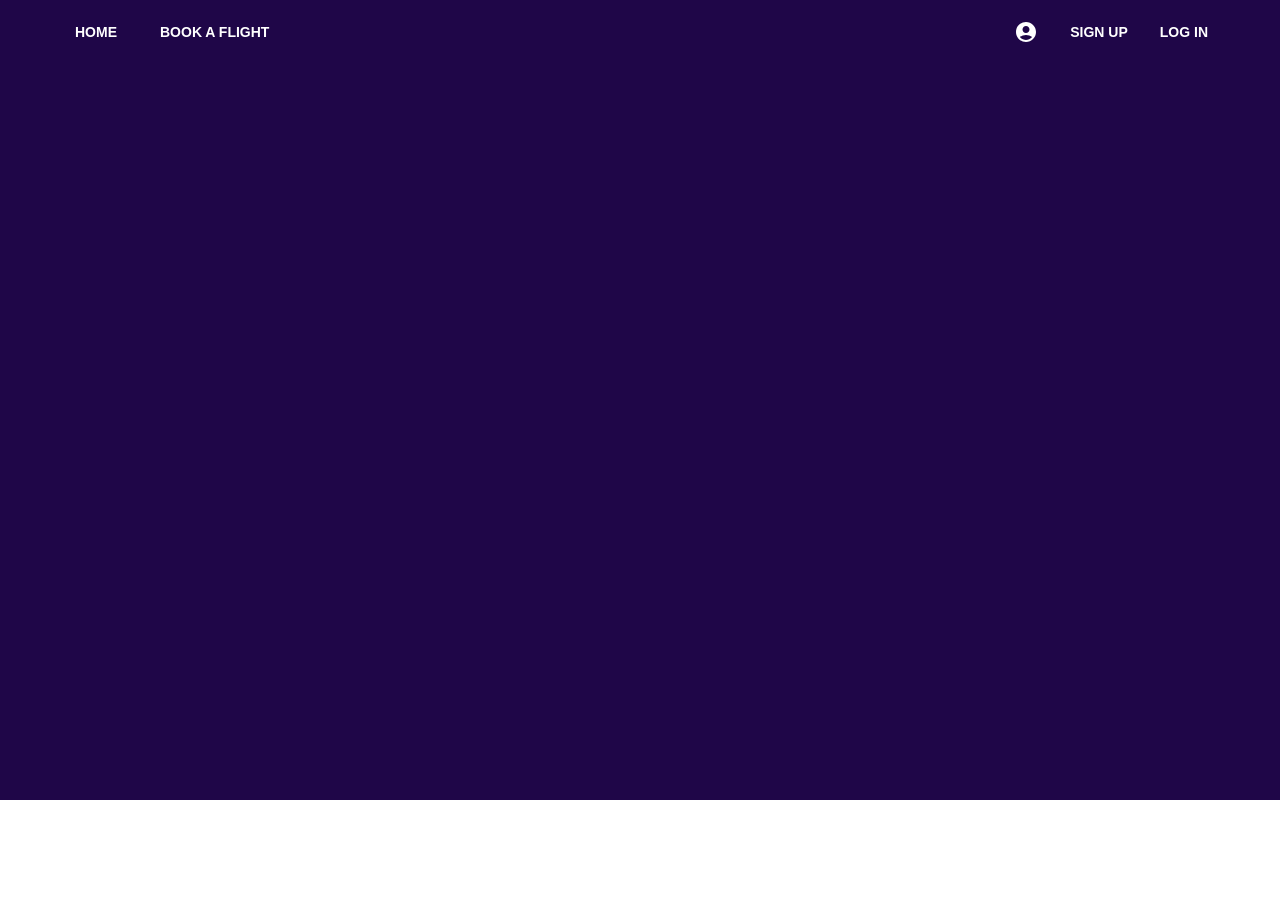
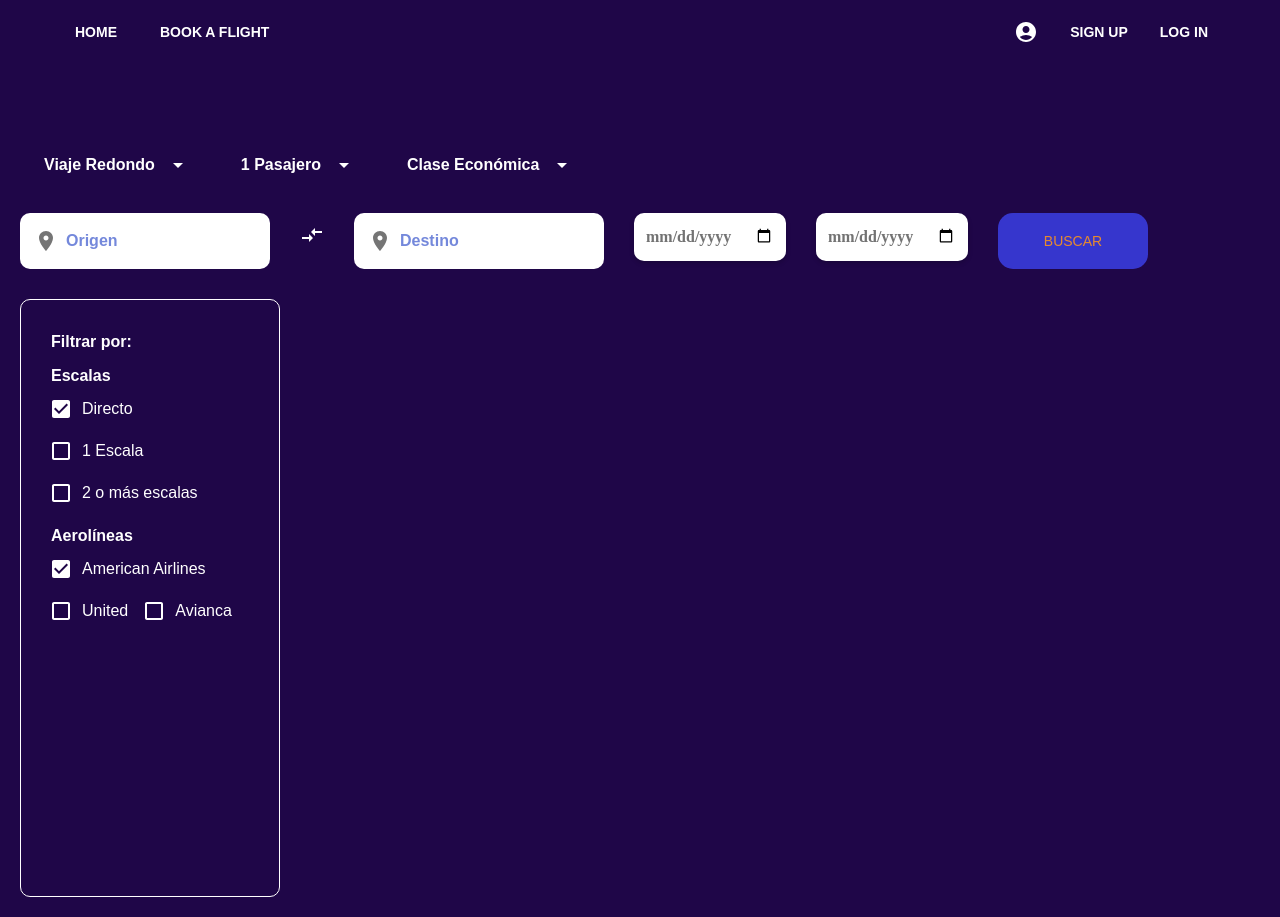
Before and after one commit to adrianajacobo2002/travel-web, a React (Vite) app: page /search in a window 1280 px wide. Before the commit the page ends 800 px from the top, so only its background shows below. Built offline with nearby package versions, Linux system fonts and the light colour scheme.

Commit message:
detallitos

```diff
--- a/src/App.jsx
+++ b/src/App.jsx
@@ -7,7 +7,7 @@ import Login from "./forms/Login/Login";
 import Register from "./forms/Register";
 import Landing from "./pages/Landing";
 import Dashboard from "./pages/Dashboard";
-
+import FlightSearchPage from "./pages/VIajes";
 import NavBar from "./layouts/UserNavbar/index";
 import UnRegisterNavBar from "./layouts/NoRegisterNavbar/index";
 
@@ -28,6 +28,7 @@ function App() {
             <Route path="/login" element={<Login />} />
             <Route path="/register" element={<Register />} />
             <Route path="/dashboard" element={<Dashboard />} />
+            <Route path="/search" element={<FlightSearchPage />} />
           </Routes>
         </Router>
       </ThemeProvider>
@@ -35,7 +36,6 @@ function App() {
   );
 }
 
-// ✅ Cambia dinámicamente la navbar cuando cambia el usuario
 const NavbarWrapper = () => {
   const { user } = useAuth();
   return user ? <NavBar /> : <UnRegisterNavBar />;
--- a/src/components/Calendario/index.jsx
+++ b/src/components/Calendario/index.jsx
@@ -1,17 +1,45 @@
 import React from "react";
-import { LocalizationProvider } from "@mui/x-date-pickers/LocalizationProvider";
-import { AdapterDayjs } from "@mui/x-date-pickers/AdapterDayjs";
-import { DatePicker } from "@mui/x-date-pickers/DatePicker";
-import { DemoContainer } from "@mui/x-date-pickers/internals/demo";
-import "./style.css";
+import TextField from "@mui/material/TextField";
+import { Box } from "@mui/material";
 
-const FlightDatePicker = () => {
+const FlightDatePicker = ({ value, onChange, name, placeholder }) => {
   return (
-    <LocalizationProvider dateAdapter={AdapterDayjs}>
-      <DemoContainer components={["DatePicker"]}>
-        <DatePicker className="custom-datepicker" />
-      </DemoContainer>
-    </LocalizationProvider>
+    <Box
+      sx={{
+        backgroundColor: "white", // Fondo blanco
+        borderRadius: "10px", // Bordes redondeados
+        padding: "8px 12px", // Espaciado interno
+        width: "100%",
+        boxShadow: "0px 2px 5px rgba(0, 0, 0, 0.2)", // Sombra ligera
+      }}
+    >
+      <TextField
+        name={name}
+        type="date"
+        value={value}
+        onChange={onChange}
+        variant="standard"
+        fullWidth
+        InputProps={{
+          disableUnderline: true,
+          sx: {
+            textAlign: "center",
+            fontSize: "16px",
+            fontWeight: "bold",
+            fontFamily: "Poppins",
+            color: value ? "#29299a" : "#737373",
+            cursor: "pointer",
+            backgroundColor: "transparent",
+            borderRadius: "10px",
+            "&::placeholder": { color: "#737373" },
+            "&::-webkit-calendar-picker-indicator": {
+              opacity: 1,
+              cursor: "pointer",
+            },
+          },
+        }}
+      />
+    </Box>
   );
 };
 
--- a/src/pages/Landing/index.jsx
+++ b/src/pages/Landing/index.jsx
@@ -1,4 +1,5 @@
 import React, { useState } from "react";
+import { useNavigate } from "react-router-dom";
 import {
   Box,
   Typography,
@@ -16,6 +17,12 @@ import Curve1 from "../../assets/img/curve1.png";
 import Curve2 from "../../assets/img/curve2.png";
 
 const Landing = () => {
+  const navigate = useNavigate();
+
+  const handleSearch = () => {
+    navigate("/search");
+  };
+
   const [formData, setFormData] = useState({
     from: "",
     to: "",
@@ -80,7 +87,13 @@ const Landing = () => {
         }}
       >
         {/* Sección de texto */}
-        <Box sx={{ flex: 1, textAlign: { xs: "center", md: "left" }, marginTop: 15 }}>
+        <Box
+          sx={{
+            flex: 1,
+            textAlign: { xs: "center", md: "left" },
+            marginTop: 15,
+          }}
+        >
           <Typography
             variant="h1"
             sx={{
@@ -123,12 +136,44 @@ const Landing = () => {
       >
         {/* Campos del formulario con separadores */}
         {[
-          { label: "FROM", name: "from", type: "text", placeholder: "City or Country" },
-          { label: "TO", name: "to", type: "text", placeholder: "City or Country" },
-          { label: "ARRIVAL", name: "arrival", type: "date", placeholder: "Select date" },
-          { label: "DEPARTURE", name: "departure", type: "date", placeholder: "Select date" },
-          { label: "PASSENGERS", name: "passengers", type: "select", options: [1, 2, 3, 4, 5, 6], placeholder: "Select" },
-          { label: "CLASS", name: "class", type: "select", options: ["Economy", "Standard", "Premium"], placeholder: "Select" },
+          {
+            label: "FROM",
+            name: "from",
+            type: "text",
+            placeholder: "City or Country",
+          },
+          {
+            label: "TO",
+            name: "to",
+            type: "text",
+            placeholder: "City or Country",
+          },
+          {
+            label: "ARRIVAL",
+            name: "arrival",
+            type: "date",
+            placeholder: "Select date",
+          },
+          {
+            label: "DEPARTURE",
+            name: "departure",
+            type: "date",
+            placeholder: "Select date",
+          },
+          {
+            label: "PASSENGERS",
+            name: "passengers",
+            type: "select",
+            options: [1, 2, 3, 4, 5, 6],
+            placeholder: "Select",
+          },
+          {
+            label: "CLASS",
+            name: "class",
+            type: "select",
+            options: ["Economy", "Standard", "Premium"],
+            placeholder: "Select",
+          },
         ].map((field, index) => (
           <Box
             key={index}
@@ -249,6 +294,7 @@ const Landing = () => {
 
       {/* Botón de búsqueda */}
       <Button
+        onClick={handleSearch}
         fullWidth
         sx={{
           backgroundColor: "#29299a",
@@ -260,7 +306,7 @@ const Landing = () => {
           textTransform: "none",
           maxWidth: "1200px",
           width: "100%",
-          transform: "none"
+          transform: "none",
         }}
       >
         Buscar Vuelo
--- a/src/pages/VIajes/index.jsx
+++ b/src/pages/VIajes/index.jsx
@@ -13,7 +13,7 @@ import {
 } from "@mui/material";
 import { LocationOn } from "@mui/icons-material";
 
-import FlightDatePicker from "../../components/calendario/calendario";
+import FlightDatePicker from "../../components/Calendario/index";
 import CompareArrowsIcon from "@mui/icons-material/CompareArrows";
 
 import "./style.css";
@@ -33,6 +33,7 @@ const FlightSearchPage = () => {
         height: "100vh",
         padding: "20px",
         color: "white",
+        marginTop: "10%",
       }}
     >
       {/* Controles superiores (dropdowns) */}
@@ -73,17 +74,14 @@ const FlightSearchPage = () => {
           <MenuItem value="one-way">Viaje Sencillo</MenuItem>
         </Select>
 
-        {/* Dropdown de Pasajeros */}
+        {/* Dropdown de Pasajeros (solo con "1" preestablecido) */}
         <Select
-          value={passengers}
-          onChange={(e) => setPassengers(e.target.value)}
+          value={1}
+          onChange={() => {}}
           className="dropdown"
+          sx = {{color: "white"}}
         >
-          {[...Array(10).keys()].map((num) => (
-            <MenuItem key={num + 1} value={num + 1}>
-              {num + 1} Pasajero{num + 1 > 1 ? "s" : ""}
-            </MenuItem>
-          ))}
+          <MenuItem value={1}>1 Pasajero</MenuItem>
         </Select>
 
         {/* Dropdown de Clase de Viaje */}
```
